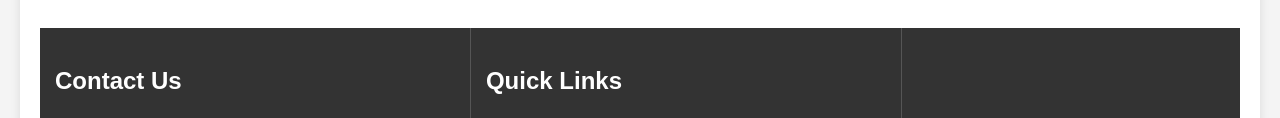
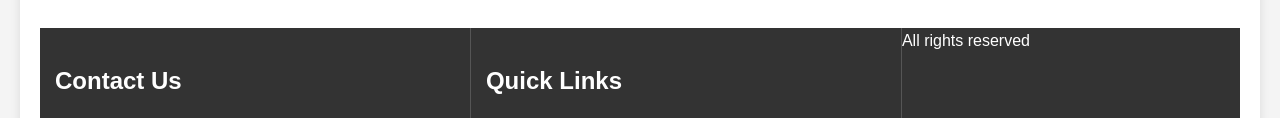
Before and after one commit to Akinoe27/Quiz2, a plain HTML site: page index.html in a window 1280 px wide. Shown: the part 1293-1411 px from the top of the page. Drawn offline with Linux system fonts and the light colour scheme.

Commit message:
Footer
Add Footer to index.html

```diff
--- a/index.html
+++ b/index.html
@@ -58,7 +58,7 @@
             <a href="#">LinkedIn</a>
           </p>
         </nav>
-      </footer>
+      <footer> All rights reserved</footer>
     </main>
   </body>
 </html>
```
